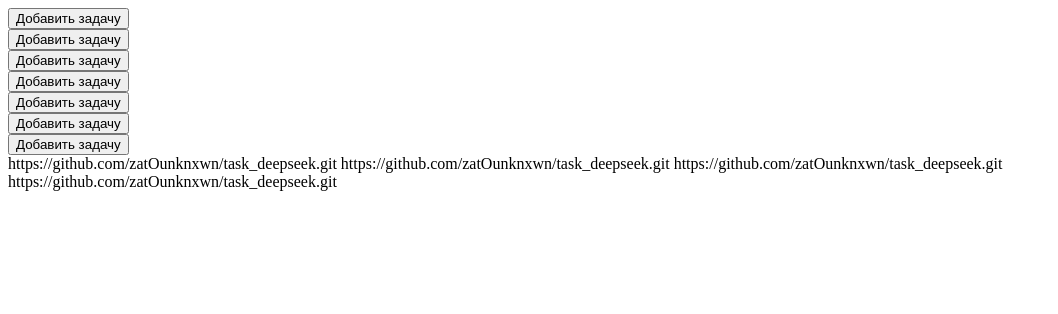
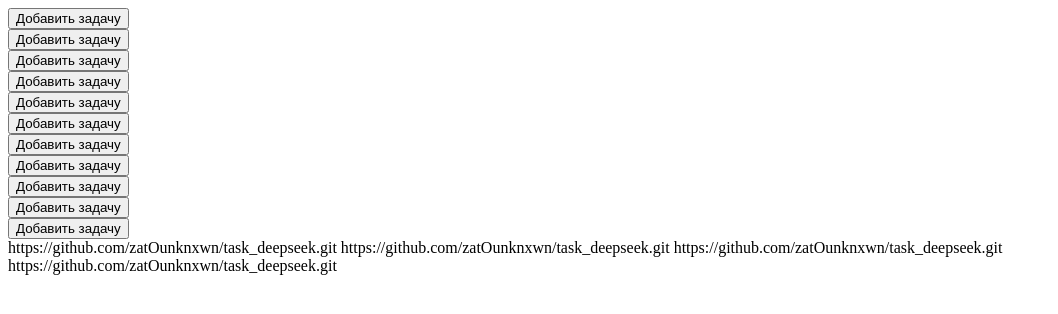
Before and after one commit to zatOunknxwn/task_deepseek, a plain HTML site: page Интерактивный список задач с приоритетами/index.html in a window 1280 px wide. Shown: the whole page, without its empty margins (0-1058 px from the left). Drawn offline with Linux system fonts and the light colour scheme.

Commit message:
more more blocks

```diff
--- a/Интерактивный список задач с приоритетами/index.html
+++ b/Интерактивный список задач с приоритетами/index.html
@@ -27,6 +27,18 @@
     </div>
     <div id="add_task">
         <button class="add_task_button" onclick="">Добавить задачу</button>
+    </div>
+    <div id="add_task">
+        <button class="add_task_button" onclick="">Добавить задачу</button>
+    </div>
+    <div id="add_task">
+        <button class="add_task_button" onclick="">Добавить задачу</button>
+    </div>
+    <div id="add_task">
+        <button class="add_task_button" onclick="">Добавить задачу</button>
+    </div>
+    <div id="add_task">
+        <button class="add_task_button" onclick="">Добавить задачу</button>
     </div>https://github.com/zatOunknxwn/task_deepseek.git
     https://github.com/zatOunknxwn/task_deepseek.git
     https://github.com/zatOunknxwn/task_deepseek.git
```
